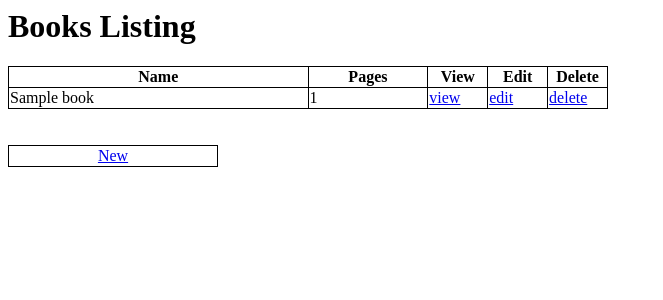
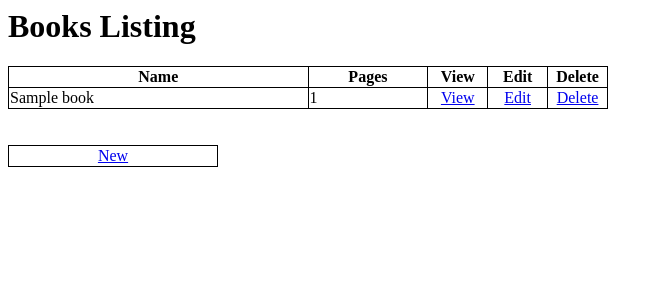
Before and after one commit to jprsurendra/django_crud, a Django app: page /books/ in a window 1280 px wide. Shown: the top 300 px of the page, without its empty margins (0-663 px from the left). Run offline with Django 3.2, Linux system fonts and the light colour scheme; tables that the repository leaves empty hold one stand-in row (values such as "Sample post").

Commit message:
add books app

```diff
--- a/templates/books/book_list.html
+++ b/templates/books/book_list.html
@@ -18,9 +18,9 @@
             <td>{{ book.name }}</td>
             <td>{{ book.pages }}</td>
 
-            <td><a href="/books/view/{{ book.id }}">view</a></td>
-            <td><a href="edit/{{ book.id }}">edit</a></td>
-            <td><a href="delete/{{ book.id }}">delete</a></td>
+            <td align="center"><a href="view/{{ book.id }}">View</a></td>
+            <td align="center"><a href="edit/{{ book.id }}">Edit</a></td>
+            <td align="center"><a href="delete/{{ book.id }}">Delete</a></td>
             </tr>
         {% endfor %}
     </tbody>
```
